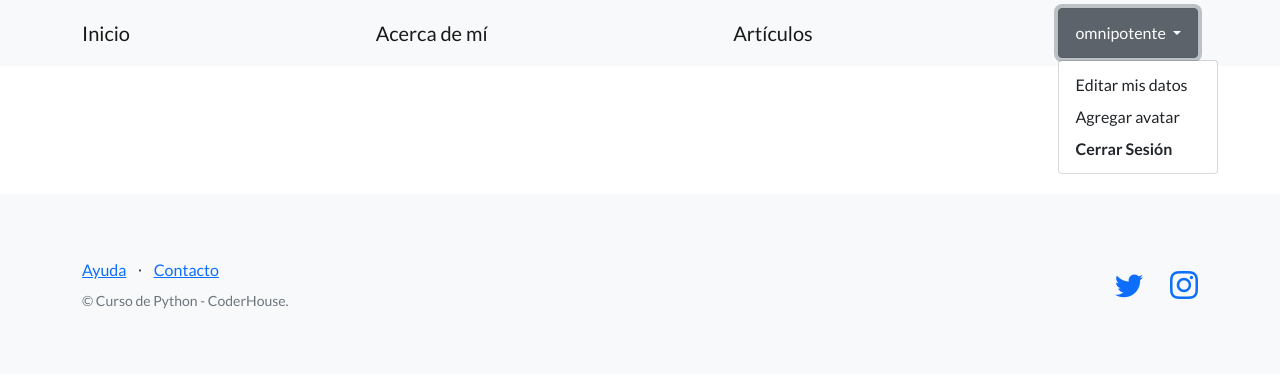
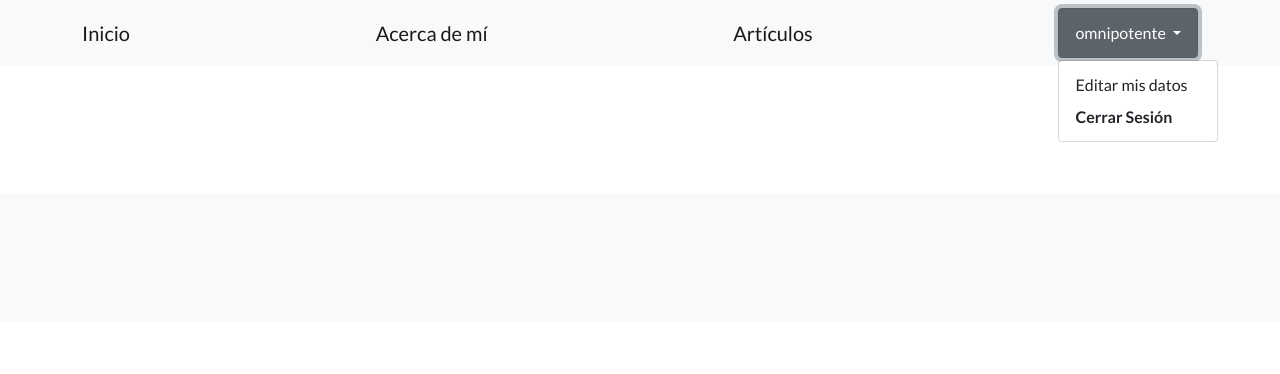
Before and after one commit to ManuelOctavioRodriguez/ProyectoFinal, a Django app: page /acerca_de/ in a window 1280 px wide, after a click on "omnipotente". Shown: the top 374 px of the page. Run offline with Django 4.2, Linux system fonts and the light colour scheme; a user stored in the database is signed in; some libraries are stand-ins or nearby versions.

Commit message:
Superusuario

```diff
--- a/Blog/templates/Blog/acerca_de.html
+++ b/Blog/templates/Blog/acerca_de.html
@@ -1,6 +1,7 @@
 {% extends 'Blog/base.html' %}
 
 {% block content %}
+
     <h1>Acerca de mí</h1>
 
 {% endblock %}
--- a/Blog/templates/Blog/base.html
+++ b/Blog/templates/Blog/base.html
@@ -38,10 +38,7 @@
                             <a class="dropdown-item" href="{% url 'editar_perfil' %}">Editar mis datos</a>
                         </li>
                         <li>
-                            <a class="dropdown-item" href="{% url 'agregar_avatar' %}">Agregar avatar</a>
-                        </li>
-                        <li>
-                            <a class="dropdown-item" href="{% url 'logout' %}"><strong>Cerrar Sesión</strong></a>
+                            <a class="dropdown-item" href="{% url 'cerrar_sesion' %}"><strong>Cerrar Sesión</strong></a>
                         </li>
                     </ul>
                     </div>
@@ -63,22 +60,9 @@
             <div class="container">
                 <div class="row">
                     <div class="col-lg-6 h-100 text-center text-lg-start my-auto">
-                        <ul class="list-inline mb-2">
-                            <li class="list-inline-item"><a href="#!">Ayuda</a></li>
-                            <li class="list-inline-item">⋅</li>
-                            <li class="list-inline-item"><a href="#!">Contacto</a></li>
-
-                        </ul>
-                        <p class="text-muted small mb-4 mb-lg-0">&copy; Curso de Python - CoderHouse.</p>
                     </div>
                     <div class="col-lg-6 h-100 text-center text-lg-end my-auto">
                         <ul class="list-inline mb-0">
-                            <li class="list-inline-item me-4">
-                                <a href="https://twitter.com/coderhouse"><i class="bi-twitter fs-3"></i></a>
-                            </li>
-                            <li class="list-inline-item">
-                                <a href="https://www.instagram.com/coderhouse/?hl=es"><i class="bi-instagram fs-3"></i></a>
-                            </li>
                         </ul>
                     </div>
                 </div>
--- a/Perfiles/views.py
+++ b/Perfiles/views.py
@@ -13,7 +13,7 @@
             return redirect('perfil')
     else:
         form = FormularioRegistro()
-    return render(request, 'perfiles/registro.html', {'form': form})
+    return render(request, 'Perfiles/registro.html', {'form': form})
 
 @login_required
 def perfil(request):
@@ -24,7 +24,7 @@
             return redirect('perfil')
     else:
         form = FormularioPerfil(instance=request.user.perfil)
-    return render(request, 'perfiles/perfil.html', {'form': form})
+    return render(request, 'Perfiles/perfil.html', {'form': form})
 
 def iniciar_sesion(request):
     if request.method == 'POST':
@@ -35,7 +35,7 @@
             return redirect('perfil')
     else:
         form = AuthenticationForm()
-    return render(request, 'perfiles/iniciar_sesion.html', {'form': form})
+    return render(request, 'Perfiles/iniciar_sesion.html', {'form': form})
 
 @login_required
 def cerrar_sesion(request):
```
Also changed, not shown: Perfiles/forms.py (+4 -9 lines), README.md, db.sqlite3.
